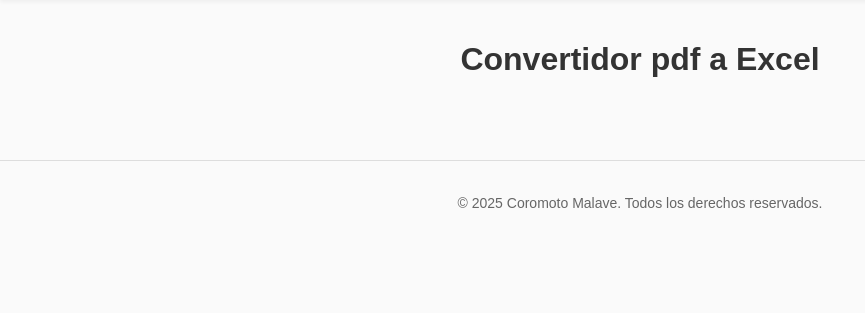
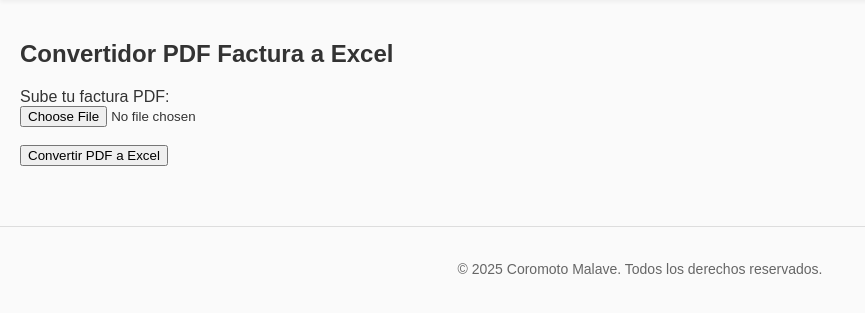
Before and after one commit to EmperatrizMalave/xml_reader_generator, a Flask app: page / in a window 1280 px wide, after a click on "PDF-Factura a excel". Shown: the part 37-350 px from the top of the page, without its empty margins (0-865 px from the left). Run offline with Flask 3, Linux system fonts and the light colour scheme.

Commit message:
changes-html-converter

```diff
--- a/templates/index.html
+++ b/templates/index.html
@@ -55,15 +55,21 @@
 </form>
 </div>
 
-<!-- ✅ Vista Convertidor pdf a Excel) -->
-<div id="pdf" class="tabcontent">
-    <h1 id="titulo">Convertidor pdf a Excel</h1>
-</div>
+<!-- ✅ Formulario para PDF -->
+<form id="pdf" class="tabcontent" action="/subir-pdf" method="post" enctype="multipart/form-data">
+    <h2>Convertidor PDF Factura a Excel</h2>
+    <label for="archivo_pdf">Sube tu factura PDF:</label><br>
+    <input type="file" id="archivo_pdf" name="archivo_pdf" accept=".pdf" required><br><br>
+    <button type="submit">Convertir PDF a Excel</button>
+</form>
 
-<!-- ✅ Vista Convertidor Imagen a excel) -->
-<div id="imagen" class="tabcontent">
-    <h1 id="titulo">Convertidor imagen a Excel</h1>
-</div>
+<!-- ✅ Formulario para Imagen (futuro OCR) -->
+<form id="imagen" class="tabcontent" action="/subir-img" method="post" enctype="multipart/form-data">
+    <h2>Convertidor Imagen a Excel</h2>
+    <label for="archivo_img">Sube tu imagen de factura:</label><br>
+    <input type="file" id="archivo_img" name="archivo_img" accept="image/*" required><br><br>
+    <button type="submit">Convertir Imagen a Excel</button>
+</form>
 <footer id="footer">
     <p>© <span id="anio-actual"></span> Coromoto Malave. Todos los derechos reservados.</p>
 </footer>
```
Also changed, not shown: utils/parse_pdf_invoice.py (added).
